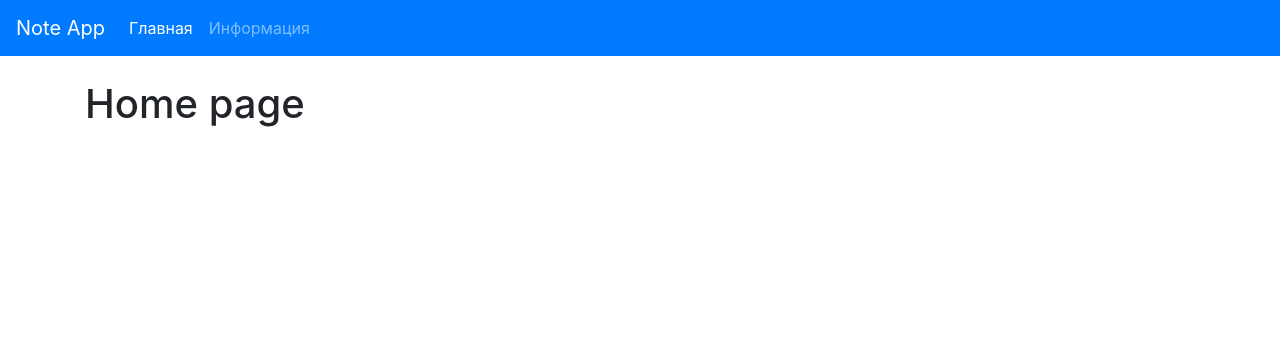
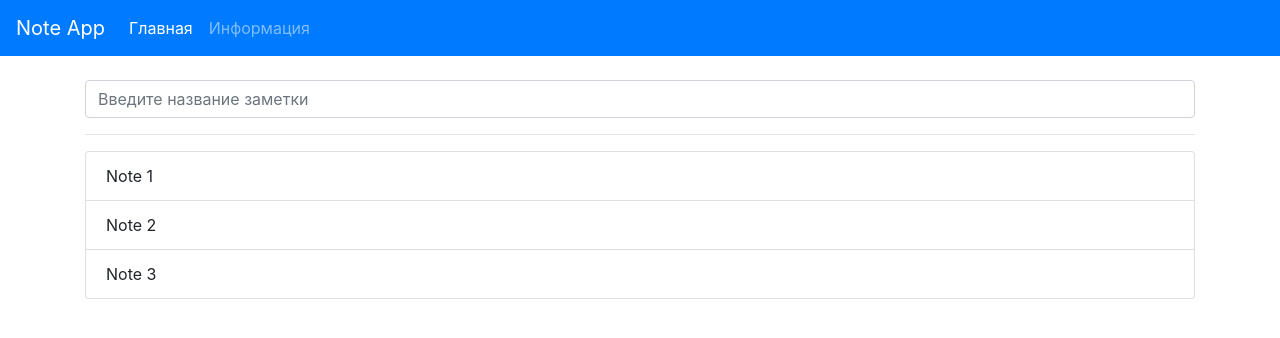
Before and after one commit to nurgitlab/note-app, a React (Create React App) app in the folder noteapp/: page / in a window 1280 px wide. Shown: the top 338 px of the page. Built offline with nearby package versions, Linux system fonts and the light colour scheme.

Commit message:
navbar style changed

```diff
--- /dev/null
+++ b/noteapp/src/components/Notes.js
@@ -0,0 +1,17 @@
+import React from 'react'
+
+export const Notes = ({notes}) => {
+
+  return(
+    <ul className="list-group">
+      {notes.map(note=>(
+        <li
+          className="list-group-item"
+          key={note.id}
+        >
+          {note.title}
+        </li>
+      ))}
+    </ul>
+  )
+}
--- /dev/null
+++ b/noteapp/src/components/form.js
@@ -0,0 +1,16 @@
+import React from 'react'
+
+export const Form = () => {
+  return (
+    <form>
+      <div className="form-group">
+        <input
+          type="text"
+          className="form-control"
+          placeholder="Введите название заметки"
+        />
+
+      </div>
+    </form>
+  )
+}
--- a/noteapp/src/pages/Home.js
+++ b/noteapp/src/pages/Home.js
@@ -1,9 +1,21 @@
 import React, { Fragment } from 'react';
+import { Form } from "../components/form";
+import { Notes } from "../components/Notes";
 
 export const Home = () => {
+
+  const notes = new Array(3)
+    .fill('')
+    .map((_,i)=>({id:i,title:`Note ${i+1}`}))
+
   return (
     <Fragment>
-      <h1>Home page</h1>
+      <Form />
+
+      <hr />
+
+      <Notes notes={notes}/>
+
     </Fragment>
   )
 }
```
